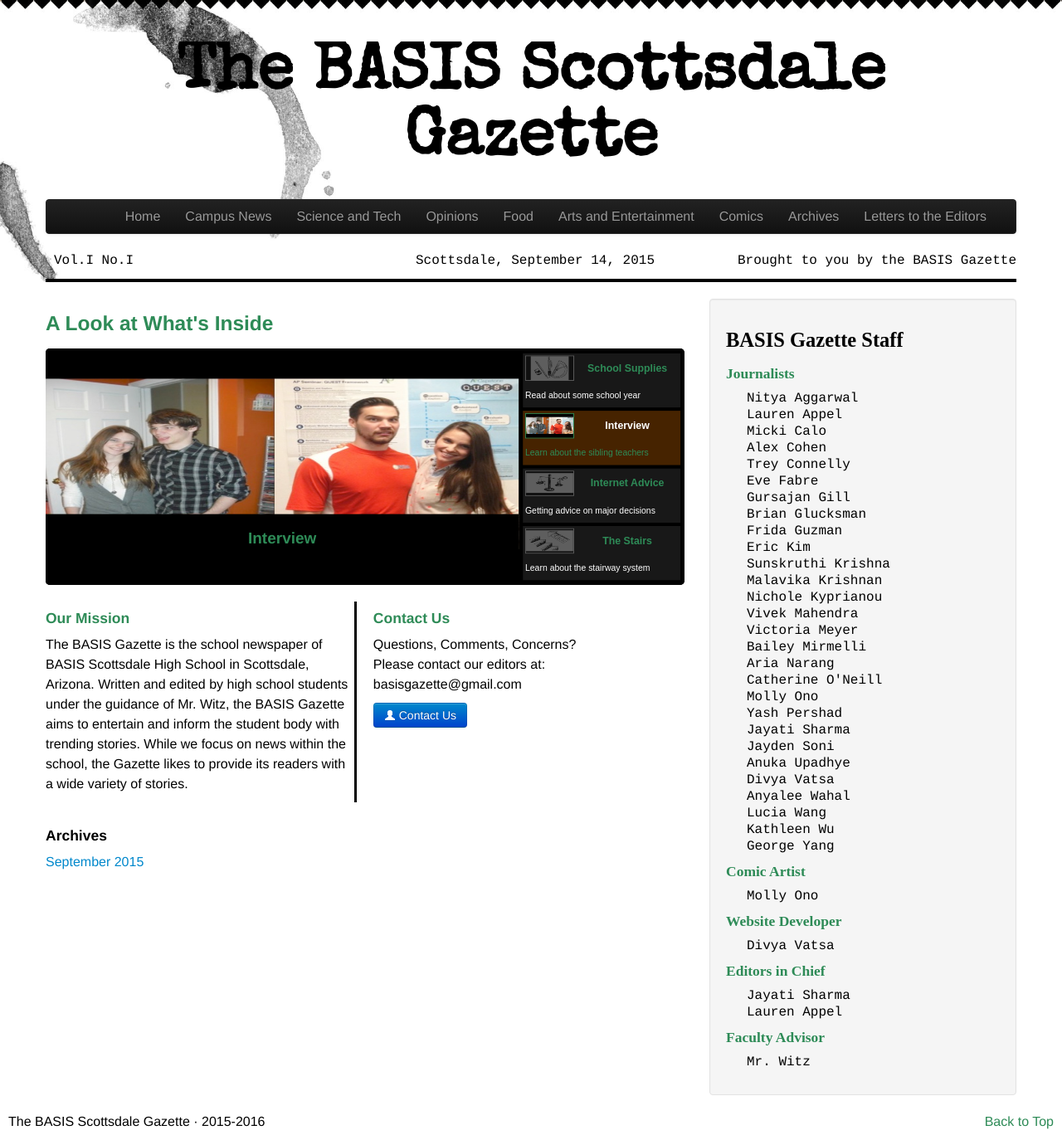
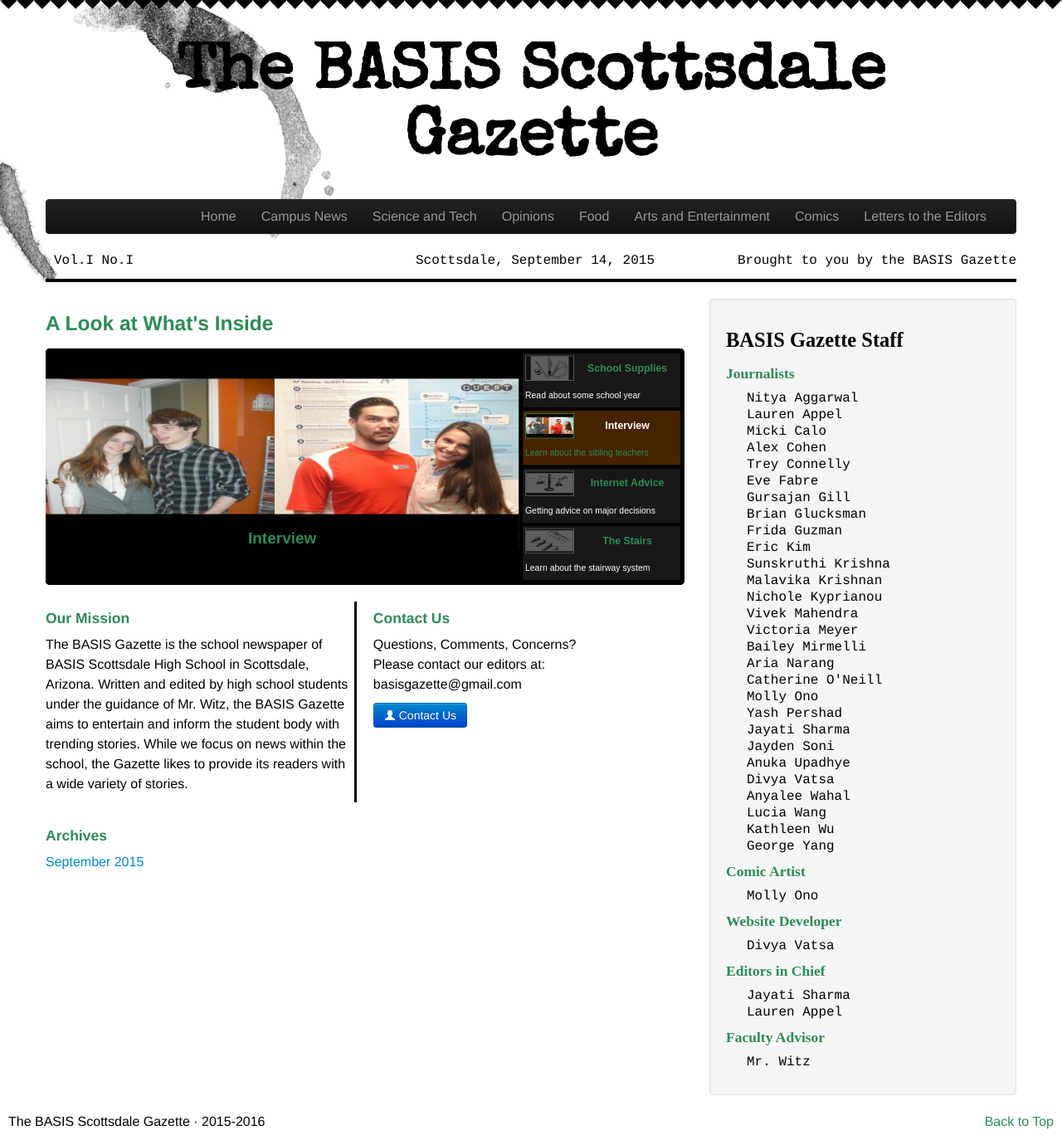
Before and after one commit to Awake99/Awake99.github.io, a Jekyll site: the page built from index.html, in a window 1280 px wide. Shown: the whole page at 83% size. Built offline with Jekyll 4.4.1, drawn with Linux system fonts in a browser that asks for light colours; nearby versions of some CDN libraries.

Commit message:
final September changes

```diff
--- a/_layouts/default.html
+++ b/_layouts/default.html
@@ -61,7 +61,6 @@
                       <li><a href="/food/">Food</a></li>
                       <li><a href="/artent/">Arts and Entertainment</a></li>
                       <li><a href="/comics/">Comics</a></li>
-                      <li><a href="/food/">Archives</a></li>
                       <li><a href="/letters">Letters to the Editors</a></li>
                   </ul>
                 </div>
--- a/index.html
+++ b/index.html
@@ -284,7 +284,7 @@
         </div>
     </div>
     <div class="row-fluid" style="margin-top: 20px;">
-        <h4>Archives</h4>
+        <h4 style="color:#2E8B57;">Archives</h4>
         <p><a href="/img/September.pdf">September 2015</a></p>
     </div>
 </div>
```
